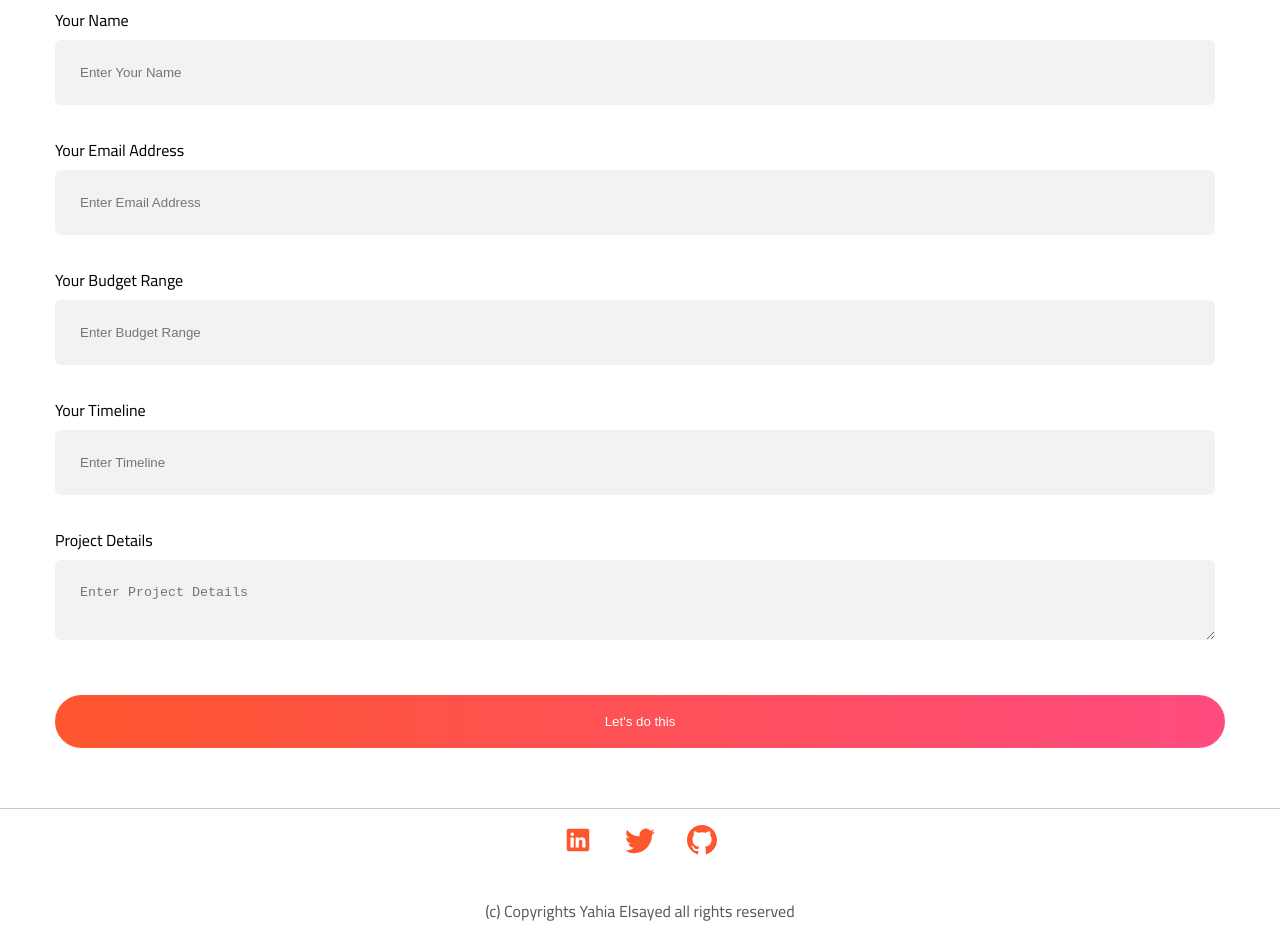
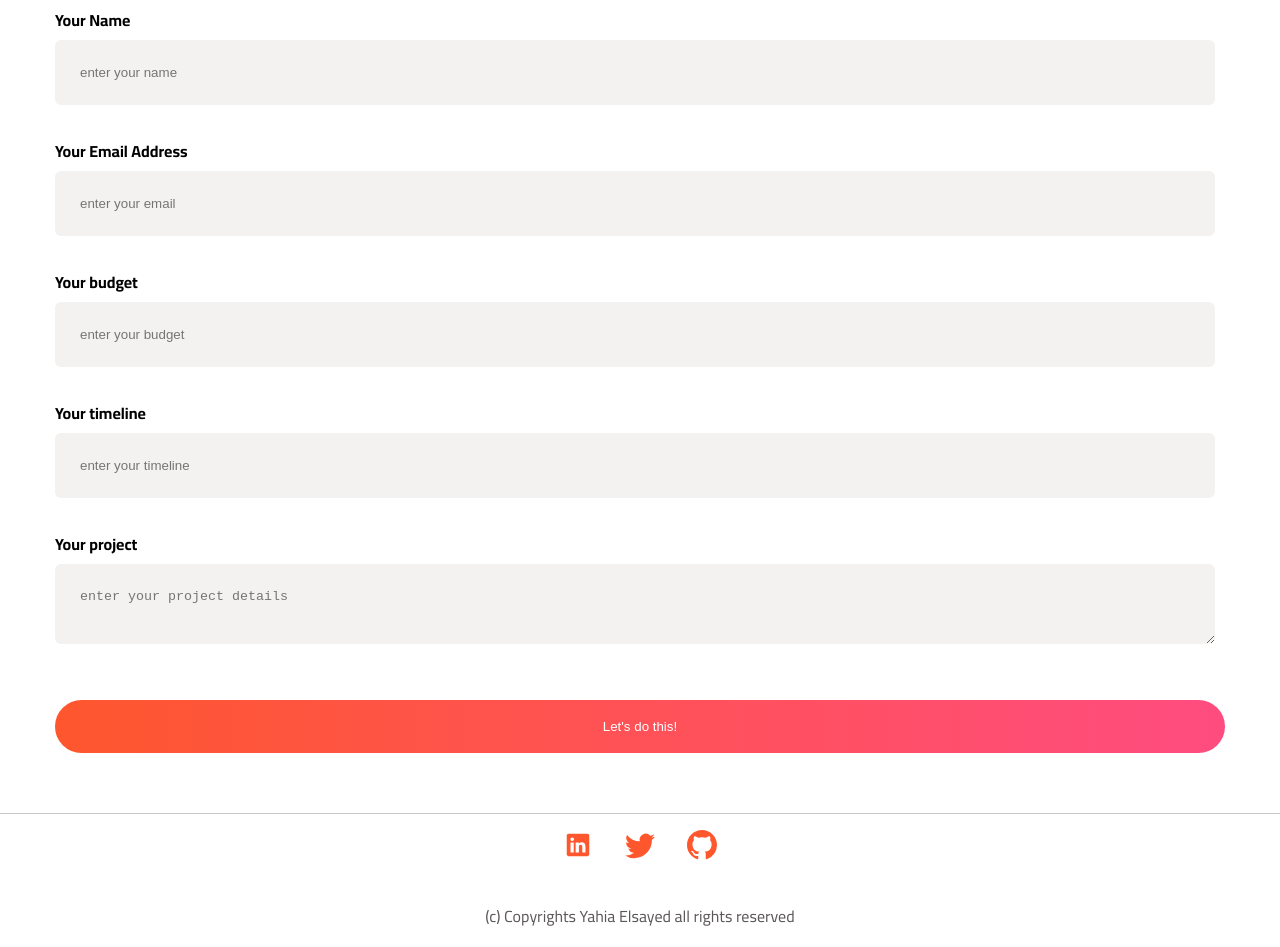
Before and after one commit to YahiaElsayed19/My-Portfolio, a React (Create React App) app: page /contact in a window 1280 px wide. Shown: the part 1280-2227 px from the top of the page. Built offline with nearby package versions, Linux system fonts and the light colour scheme; a web font is replaced by a local one.

Commit message:
contact form

```diff
--- a/package.json
+++ b/package.json
@@ -6,6 +6,7 @@
     "@testing-library/jest-dom": "^5.16.5",
     "@testing-library/react": "^13.4.0",
     "@testing-library/user-event": "^13.5.0",
+    "formik": "^2.2.9",
     "framer-motion": "^7.5.3",
     "react": "^18.2.0",
     "react-dom": "^18.2.0",
--- /dev/null
+++ b/src/components/Contact/BasicForm.js
@@ -0,0 +1,124 @@
+import React from 'react';
+import { Formik } from 'formik'
+import classes from './BasicForm.module.css'
+const BasicForm = () => {
+    return (
+        <div>
+            <Formik
+                initialValues={{ email: '', name: '', budget: '', timeline: '', project: '' }}
+                validate={values => {
+                    const errors = {};
+                    if (!values.email) {
+                        errors.email = 'Please enter a valid Email';
+                    } else if (
+                        !/^[A-Z0-9._%+-]+@[A-Z0-9.-]+\.[A-Z]{2,}$/i.test(values.email)
+                    ) {
+                        errors.email = 'Invalid email address';
+                    }
+                    if (!values.name) {
+                        errors.name = 'Name can\'t be empty';
+                    }
+                    if (!values.budget) {
+                        errors.budget = 'Budget can\'t be empty';
+                    }
+                    if (!values.timeline) {
+                        errors.timeline = 'Timeline can\'t be empty';
+                    }
+                    if (!values.project) {
+                        errors.project = 'Project details can\'t be empty';
+                    }
+                    return errors;
+                }}
+                onSubmit={(values, { setSubmitting }) => {
+                    setTimeout(async () => {
+                        await fetch(
+                            "https://portfolio-9ff74-default-rtdb.firebaseio.com/jobs.json",
+                            {
+                                method: "POST",
+                                body: JSON.stringify({
+                                    name: values.name,
+                                    email: values.email,
+                                    project: values.project,
+                                    budget: values.budget,
+                                    timeline: values.timeline,
+                                }),
+                                headers: {
+                                    'Content-Type': 'application/json'
+                                },
+                            }
+                        );
+                        setSubmitting(false);
+                    }, 400);
+                }}
+            >
+                {({
+                    values,
+                    errors,
+                    touched,
+                    handleChange,
+                    handleBlur,
+                    handleSubmit,
+                    isSubmitting,
+                }) => (
+                    <form onSubmit={handleSubmit}>
+                        <label htmlFor='name'>Your Name</label>
+                        <input
+                            type="text"
+                            name="name"
+                            placeholder='enter your name'
+                            onChange={handleChange}
+                            onBlur={handleBlur}
+                            value={values.name}
+                        />
+                        <p className={classes.error}>{errors.name && touched.name && errors.name}</p>
+                        <label htmlFor='email'>Your Email Address</label>
+                        <input
+                            type="email"
+                            name="email"
+                            placeholder='enter your email'
+                            onChange={handleChange}
+                            onBlur={handleBlur}
+                            value={values.email}
+                        />
+                        <p className={classes.error}>{errors.email && touched.email && errors.email}</p>
+                        <label htmlFor='budget'>Your budget</label>
+                        <input
+                            type="text"
+                            name="budget"
+                            placeholder='enter your budget'
+                            onChange={handleChange}
+                            onBlur={handleBlur}
+                            value={values.budget}
+                        />
+                        <p className={classes.error}>{errors.budget && touched.budget && errors.budget}</p>
+                        <label htmlFor='timeline'>Your timeline</label>
+                        <input
+                            type="text"
+                            name="timeline"
+                            placeholder='enter your timeline'
+                            onChange={handleChange}
+                            onBlur={handleBlur}
+                            value={values.timeline}
+                        />
+                        <p className={classes.error}>{errors.timeline && touched.timeline && errors.timeline}</p>
+                        <label htmlFor='project'>Your project</label>
+                        <textarea
+                            type="text"
+                            name="project"
+                            placeholder='enter your project details'
+                            onChange={handleChange}
+                            onBlur={handleBlur}
+                            value={values.project}
+                        />
+                        <p className={classes.error}> {errors.project && touched.project && errors.project}</p>
+                        <button type="submit" disabled={isSubmitting}>
+                            Let's do this!
+                        </button>
+                    </form>
+                )}
+            </Formik>
+        </div >
+    )
+}
+
+export default BasicForm
--- a/src/components/Contact/Form.module.css
+++ b/src/components/Contact/BasicForm.module.css
@@ -1,15 +1,16 @@
-.form-inline {
+form {
     display: flex;
     flex-flow: row wrap;
     flex-direction: column;
     align-items: stretch;
 }
 
-.form-inline label {
+form label {
     margin: 5px 10px 0px 0;
+    font-weight: bold;
 }
 
-.form-inline input,
+form input,
 textarea {
     vertical-align: middle;
     margin: 5px 10px 25px 0;
@@ -19,16 +20,16 @@ textarea {
     border-radius: 6px;
 }
 
-textarea{
+textarea {
     resize: vertical;
 }
 
-.form-inline input:focus,
+form input:focus,
 textarea:focus {
     outline: none;
 }
 
-.form-inline button {
+form button {
     padding: 1.2rem 4rem;
     border: none;
     border-radius: 28px;
@@ -40,17 +41,22 @@ textarea:focus {
 
 
 @media (max-width: 800px) {
-    .form-inline input {
+    form input {
         margin: 5px 0 25px;
     }
 
-    .form-inline {
+    .form {
         flex-direction: column;
         align-items: stretch;
     }
 }
 
-.form-msg {
+form .msg {
     color: var(--accent);
     text-align: center;
 }
+
+form .error {
+    margin-top: -15px;
+    color: var(--secondry);
+}
--- a/src/components/Contact/Form.js
+++ /dev/null
@@ -1,83 +0,0 @@
-import React, { useRef, useState } from "react";
-import classes from "./Form.module.css";
-
-const Form = () => {
-    const nameRef = useRef();
-    const emailRef = useRef();
-    const projectRef = useRef();
-    const budgetRef = useRef();
-    const timelineRef = useRef();
-    const [show, setShow] = useState(false)
-    const [sending, setSending] = useState(false)
-    const submitHandler = async (e) => {
-        e.preventDefault();
-        setSending(true)
-        await fetch(
-            "https://portfolio-9ff74-default-rtdb.firebaseio.com/jobs.json",
-            {
-                method: "POST",
-                body: JSON.stringify({
-                    name: nameRef.current.value,
-                    email: emailRef.current.value,
-                    project: projectRef.current.value,
-                    budget: budgetRef.current.value,
-                    timeline: timelineRef.current.value,
-                }),
-                headers: {
-                    'Content-Type': 'application/json'
-                },
-            }
-        );
-        setShow(true)
-    };
-    return (
-        <form className={classes["form-inline"]}>
-            <label htmlFor="name">Your Name</label>
-            <input
-                type="text"
-                id="name"
-                placeholder="Enter Your Name"
-                ref={nameRef}
-            ></input>
-
-            <label htmlFor="email">Your Email Address</label>
-            <input
-                type="email"
-                id="email"
-                placeholder="Enter Email Address"
-                ref={emailRef}
-            ></input>
-
-
-            <label htmlFor="budget">Your Budget Range</label>
-            <input
-                type="text"
-                min="10"
-                id="budget"
-                placeholder="Enter Budget Range"
-                ref={budgetRef}
-            ></input>
-
-            <label htmlFor="timeline">Your Timeline</label>
-            <input
-                type="text"
-                id="timeline"
-                placeholder="Enter Timeline"
-                ref={timelineRef}
-            ></input>
-
-            <label htmlFor="project">Project Details</label>
-            <textarea
-                id="project"
-                placeholder="Enter Project Details"
-                ref={projectRef}
-            ></textarea>
-
-            <button onClick={submitHandler}>Let's do this</button>
-            {sending && !show && <p className={classes['form-msg']}>Sending...</p>}
-            {show && <p className={classes['form-msg']}>Successfully sent!</p>}
-        </form>
-    );
-};
-
-export default Form;
--- a/src/components/Contact/FormSection.js
+++ b/src/components/Contact/FormSection.js
@@ -2,13 +2,14 @@ import React from 'react'
 import Section from './Section'
 import Form from './Form'
 import classes from './FormSection.module.css'
+import BasicForm from './BasicForm'
 
 const FormSection = () => {
     return (
         <div className={classes['form-section']}>
             <div className={classes['form-section__wrapper']} >
                 <Section />
-                <Form />
+                <BasicForm />
             </div>
         </div>
     )
```
Also changed, not shown: 1 other file (tests, documents, lock files or other folders).
